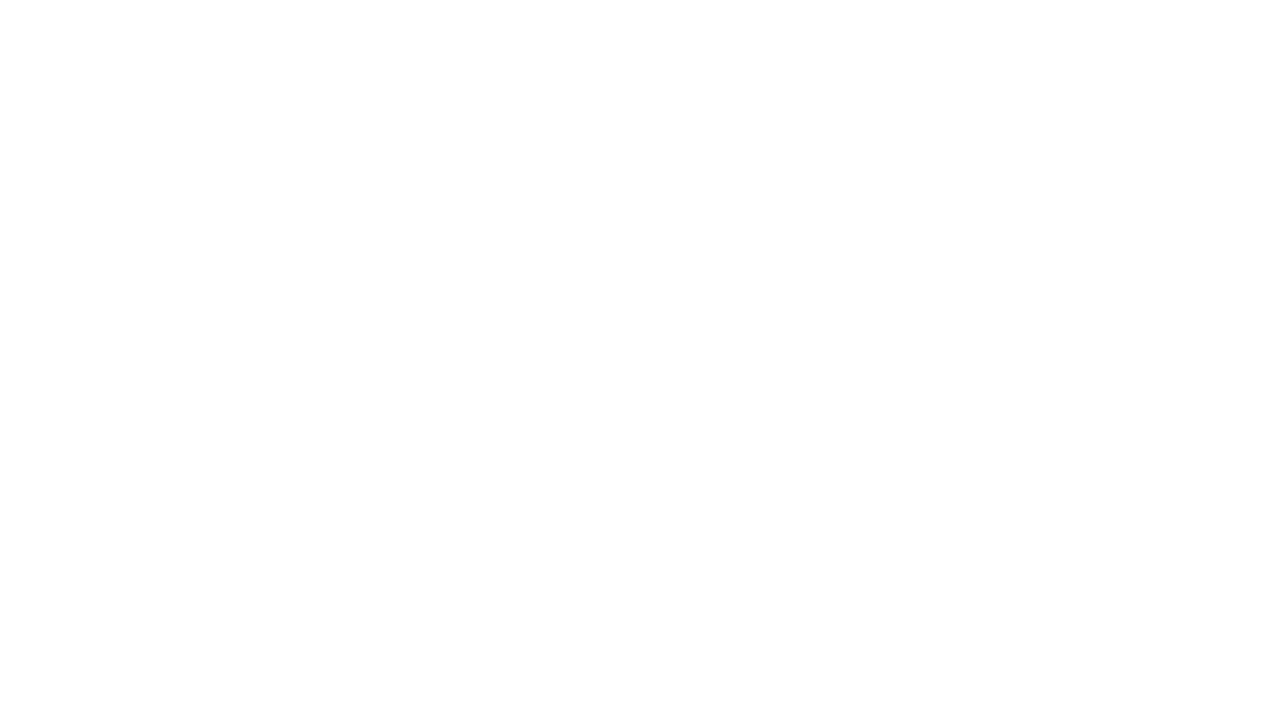
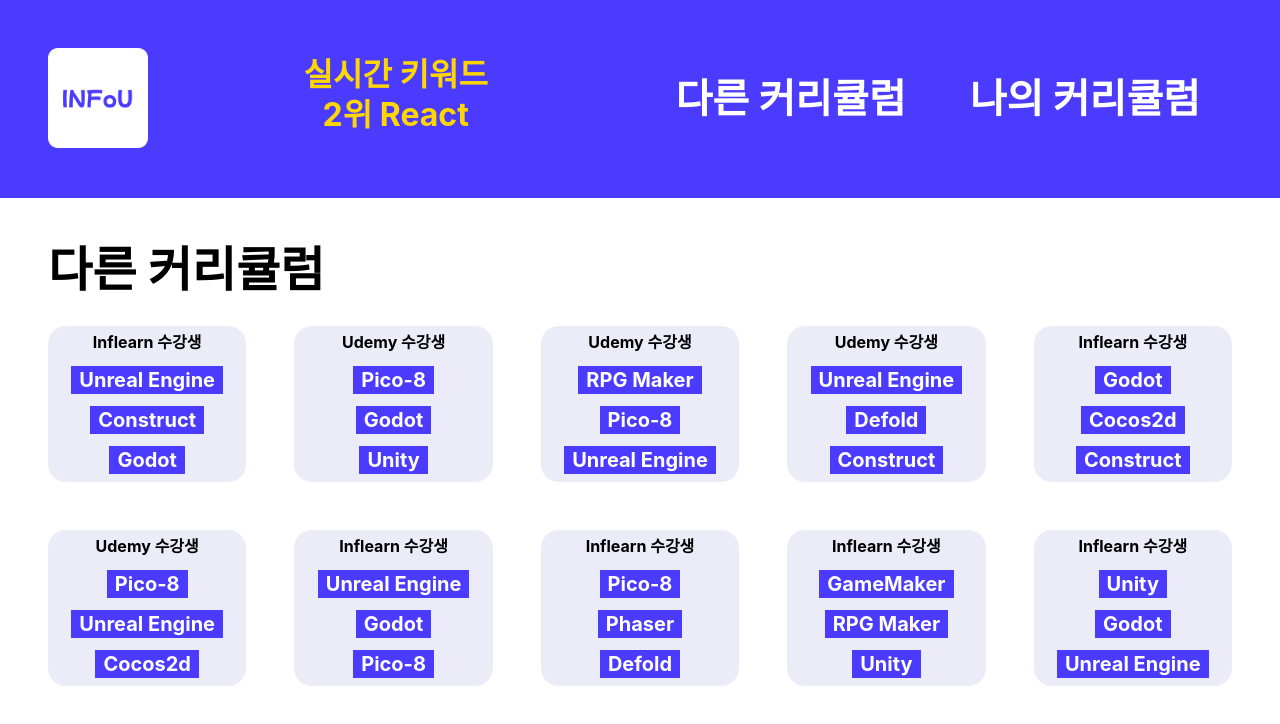
Before and after one commit to khu-bigdata-project-team-5/client, a React (Create React App) app: page /other in a window 1280 px wide. Shown: the top 724 px of the page. Built offline with nearby package versions, Linux system fonts and the light colour scheme.

Commit message:
design: 다른 커리큘럼 스크린 구현

```diff
--- /dev/null
+++ b/src/components/User/User.jsx
@@ -0,0 +1,16 @@
+import * as S from "./User.style";
+
+const User = ({ user }) => {
+  return (
+    <S.UserContainer>
+      <S.UserType>{user.type} 수강생</S.UserType>
+      <S.UserKeywordList>
+        {user.tags.map((tag, index) => (
+          <S.UserKeywordItem key={index}>{tag}</S.UserKeywordItem>
+        ))}
+      </S.UserKeywordList>
+    </S.UserContainer>
+  );
+};
+
+export default User;
--- /dev/null
+++ b/src/components/User/User.style.js
@@ -0,0 +1,33 @@
+import styled from "styled-components";
+
+export const UserContainer = styled.div`
+  display: flex;
+  flex-direction: column;
+  align-items: center;
+  justify-content: center;
+  background-color: #ecebf8;
+  padding: 0.5rem;
+  border-radius: 1.125rem;
+`;
+
+export const UserType = styled.h2`
+  text-size: 1.25rem;
+  font-weight: bold;
+  color: #000000;
+  margin-bottom: 1rem;
+`;
+
+export const UserKeywordList = styled.div`
+  display: flex;
+  flex-direction: column;
+  align-items: center;
+  gap: 0.75rem;
+`;
+
+export const UserKeywordItem = styled.div`
+  font-size: 1.25rem;
+  font-weight: bold;
+  color: #ffffff;
+  padding: 0.25rem 0.5rem;
+  background-color: #4b3bff;
+`;
--- a/src/pages/Other/Other.jsx
+++ b/src/pages/Other/Other.jsx
@@ -1,3 +1,46 @@
-const Other = () => {};
+import * as S from "./Other.style";
+import { Link } from "react-router-dom";
+import Loading from "../Loading/Loading";
+import Navbar from "../../components/Navbar/Navbar";
+import useFetch from "../../hooks/useFetch";
+import { ENDPOINTS } from "../../api/endpoints";
+
+const Other = () => {
+  const {
+    data: topLanguages,
+    loading: topLanguagesLoading,
+    error: topLanguagesError,
+  } = useFetch(ENDPOINTS.TOP_LANGUAGES, { method: "get" });
+
+  const {
+    data: others,
+    loading: othersLoading,
+    error: othersError,
+  } = useFetch(ENDPOINTS.OTHERS, { method: "get" });
+
+  if (topLanguagesLoading || othersLoading) return <Loading />;
+  if (topLanguagesError || othersError) alert("에러가 발생했습니다.");
+  return (
+    <S.OtherLayout>
+      <S.OtherHeader>
+        <Navbar topLanguages={topLanguages} />
+      </S.OtherHeader>
+      <S.OtherMain>
+        <S.OtherTitle>다른 커리큘럼</S.OtherTitle>
+        <S.OtherUserList>
+          {others.map((other) => (
+            <Link
+              to={`/other/${other.id}`}
+              key={other.id}
+              style={{ textDecoration: "none" }}
+            >
+              <S.OtherUserItem user={other} />
+            </Link>
+          ))}
+        </S.OtherUserList>
+      </S.OtherMain>
+    </S.OtherLayout>
+  );
+};
 
 export default Other;
--- /dev/null
+++ b/src/pages/Other/Other.style.js
@@ -0,0 +1,28 @@
+import styled from "styled-components";
+import User from "../../components/User/User";
+
+export const OtherLayout = styled.div`
+  display: flex;
+  flex-direction: column;
+`;
+
+export const OtherHeader = styled.header``;
+
+export const OtherMain = styled.main`
+  padding: 3rem;
+`;
+
+export const OtherTitle = styled.h1`
+  font-size: 3rem;
+  font-weight: bold;
+  color: #000000;
+  margin-bottom: 2rem;
+`;
+
+export const OtherUserList = styled.ul`
+  display: grid;
+  grid-template-columns: repeat(5, 1fr);
+  gap: 3rem;
+`;
+
+export const OtherUserItem = styled(User)``;
```
